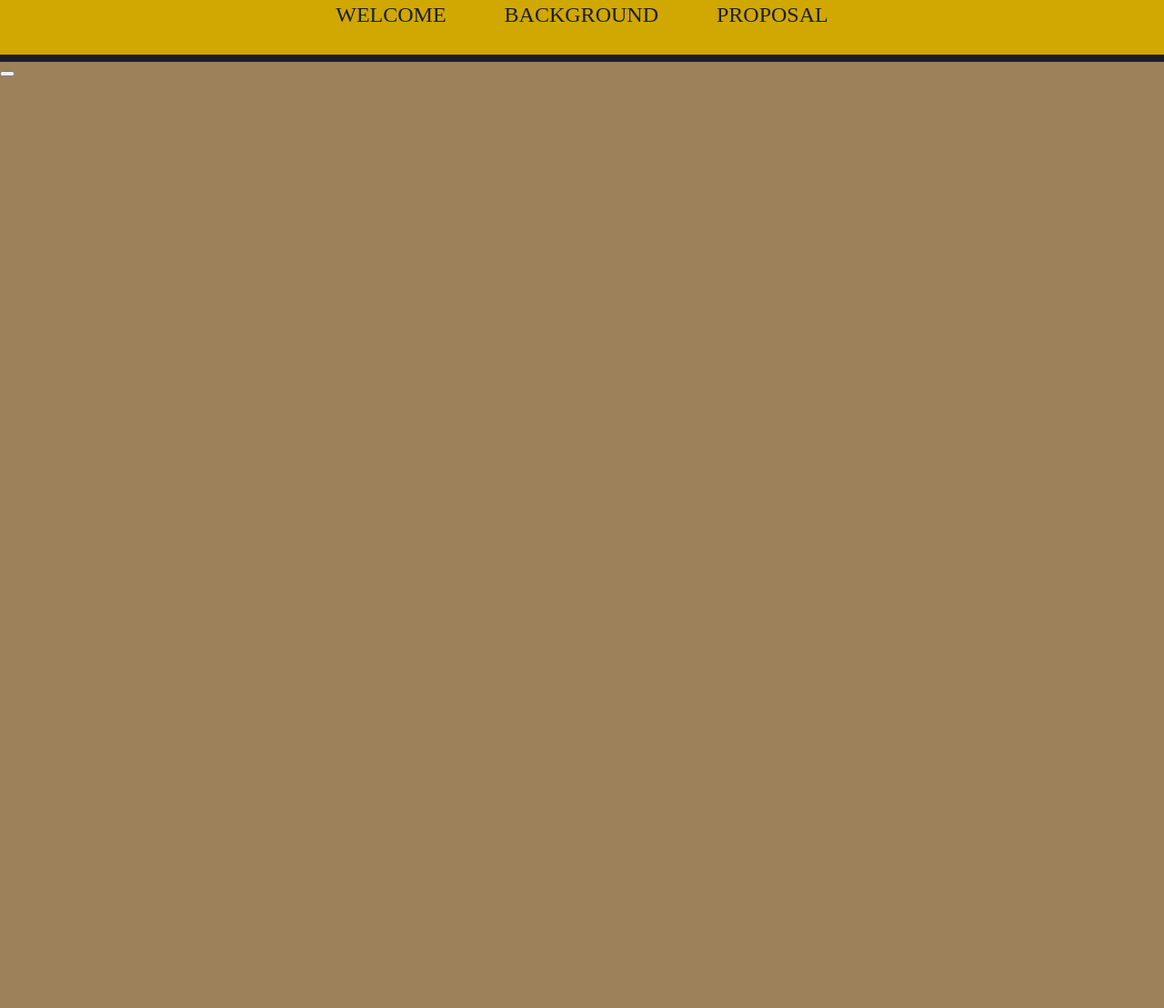
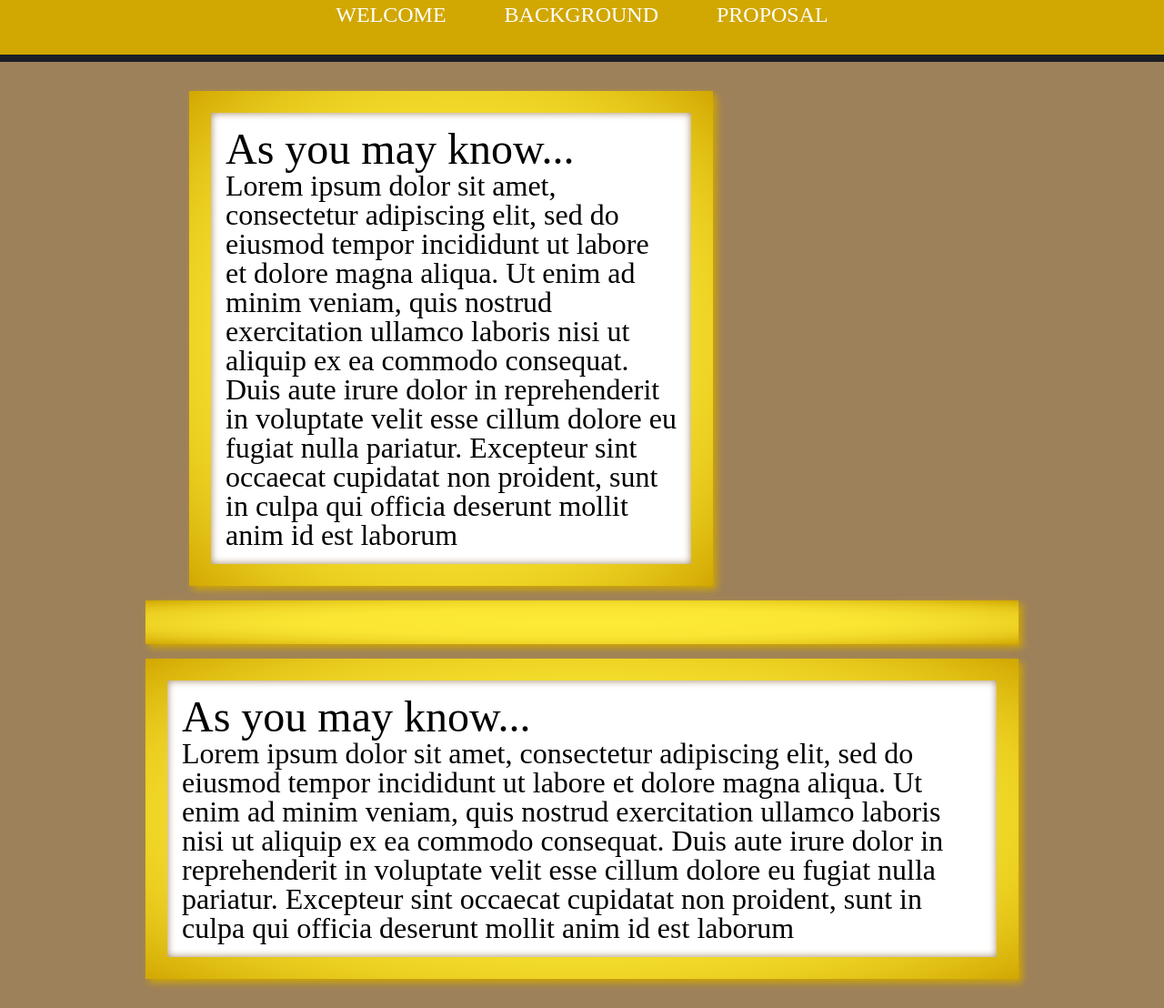
Before and after one commit to StefanTampu/pr, a plain HTML site: page background.html in a window 1280 px wide. Shown: the part 28-1136 px from the top of the page at 91% size. Before the commit the page ends 800 px from the top, so only its background shows below. Drawn offline with Linux system fonts and the light colour scheme.

Commit message:
Update background, relevant style, add image

```diff
--- a/background.html
+++ b/background.html
@@ -7,7 +7,7 @@
     <link rel="stylesheet" href="style.css">
 </head>
 <body>
-    <head>
+    <head class="container">
         <nav>
             <div id="logo-div"></div>
             <ul id="nav-links">
@@ -16,16 +16,23 @@
                 <li><a href="proposal.html">Proposal</a></li>
             </ul>
         </nav>
-        <div class="banner" id="index-banner">
-            <h1></h1>
-            <h2></h2>
-            <button></button>
+    </head>
+    <main class="container">
+        <div class="content-box" id="back-content-1">
+            <div class="text-box">
+                <h1>As you may know...</h1>
+                <h2>Lorem ipsum dolor sit amet, consectetur adipiscing elit, sed do eiusmod tempor incididunt ut labore et dolore magna aliqua. Ut enim ad minim veniam, quis nostrud exercitation ullamco laboris nisi ut aliquip ex ea commodo consequat. Duis aute irure dolor in reprehenderit in voluptate velit esse cillum dolore eu fugiat nulla pariatur. Excepteur sint occaecat cupidatat non proident, sunt in culpa qui officia deserunt mollit anim id est laborum</h2>
+            </div>
         </div>
-    </head>
-    <main>
-        <div></div>
-        <div></div>
-        <div></div>
+        <div class="content-box">
+            <div class="img-box"></div>
+        </div>
+        <div class="content-box">
+            <div class="text-box">
+                <h1>As you may know...</h1>
+                <h2>Lorem ipsum dolor sit amet, consectetur adipiscing elit, sed do eiusmod tempor incididunt ut labore et dolore magna aliqua. Ut enim ad minim veniam, quis nostrud exercitation ullamco laboris nisi ut aliquip ex ea commodo consequat. Duis aute irure dolor in reprehenderit in voluptate velit esse cillum dolore eu fugiat nulla pariatur. Excepteur sint occaecat cupidatat non proident, sunt in culpa qui officia deserunt mollit anim id est laborum</h2>
+            </div>
+        </div>
     </main>
     <footer>
 
--- a/style.css
+++ b/style.css
@@ -103,21 +103,23 @@ a:hover {
 
 #nav-links a {
     font-size: 24px;
+    color: white;
 }
 
 main {
     display: flex;
     flex-direction: column;
     padding: 32px;
+    gap: 16px;
 }
 
 .content-box {
     display: flex;
     justify-content: center;
     align-items: center;
-    background: radial-gradient(var(--yellow), 90%, var(--dark-orange));
-    box-shadow: 0px 0px 16px 4px var(--dark-orange);
-    padding: 48px;
+    background: radial-gradient(var(--yellow), 80%, var(--dark-orange)), linear-gradient(45deg, hsl(55, 98%, 50%), 20%, hsl(55, 98%, 80%));
+    box-shadow: 4px 4px 8px var(--dark-orange);
+    padding: 24px;
 }
 
 #welcome-content {
@@ -130,6 +132,7 @@ main {
     justify-content: center;
     padding: 16px;
     background-color: white;
+    box-shadow: inset 0px 0px 8px var(--brown);
 }
 
 #welcome-text {
@@ -147,6 +150,13 @@ h2 {
 .text-box a {
     font-size: 32px;
     margin-top: 32px;
+}
+
+/*Background*/
+
+#back-content-1 {
+    margin-left: 5%;
+    width: 60%;
 }
 
 @media (max-width: 2560px){
```
Also changed, not shown: 1 other file.
